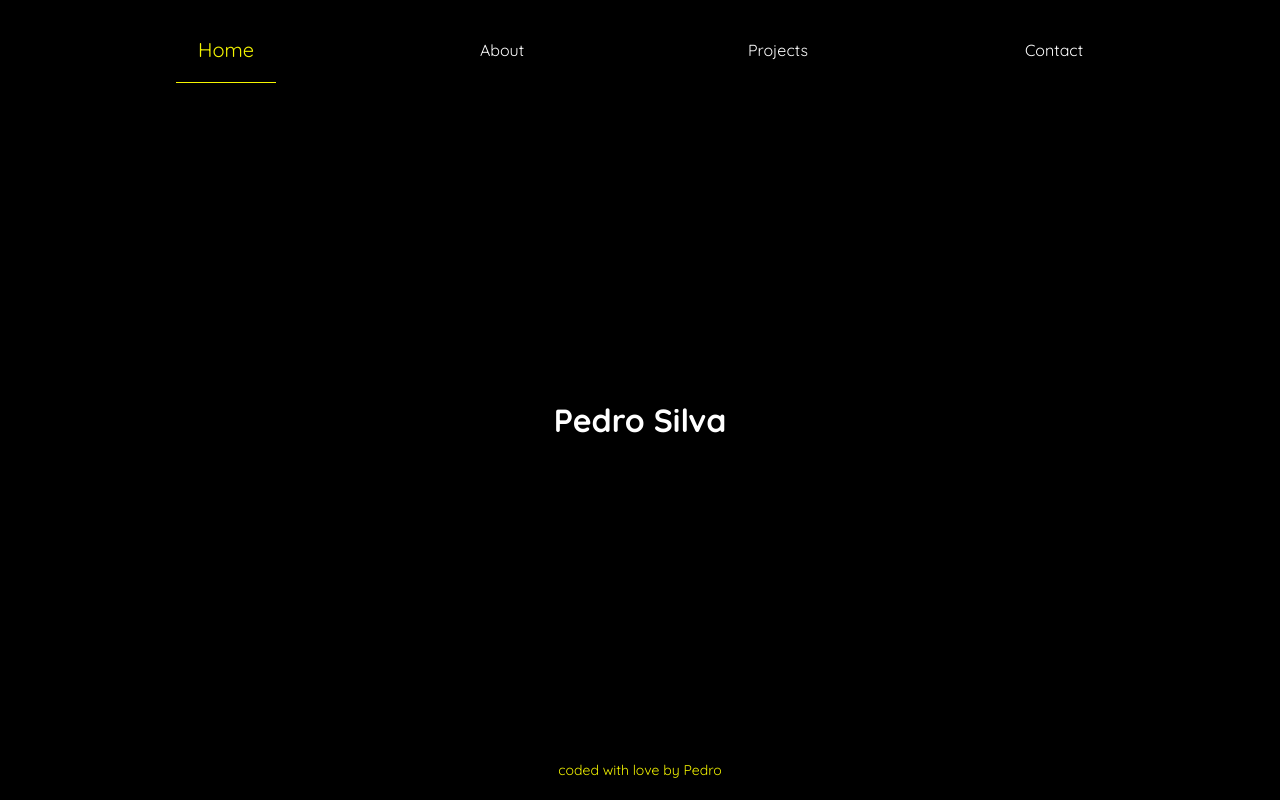
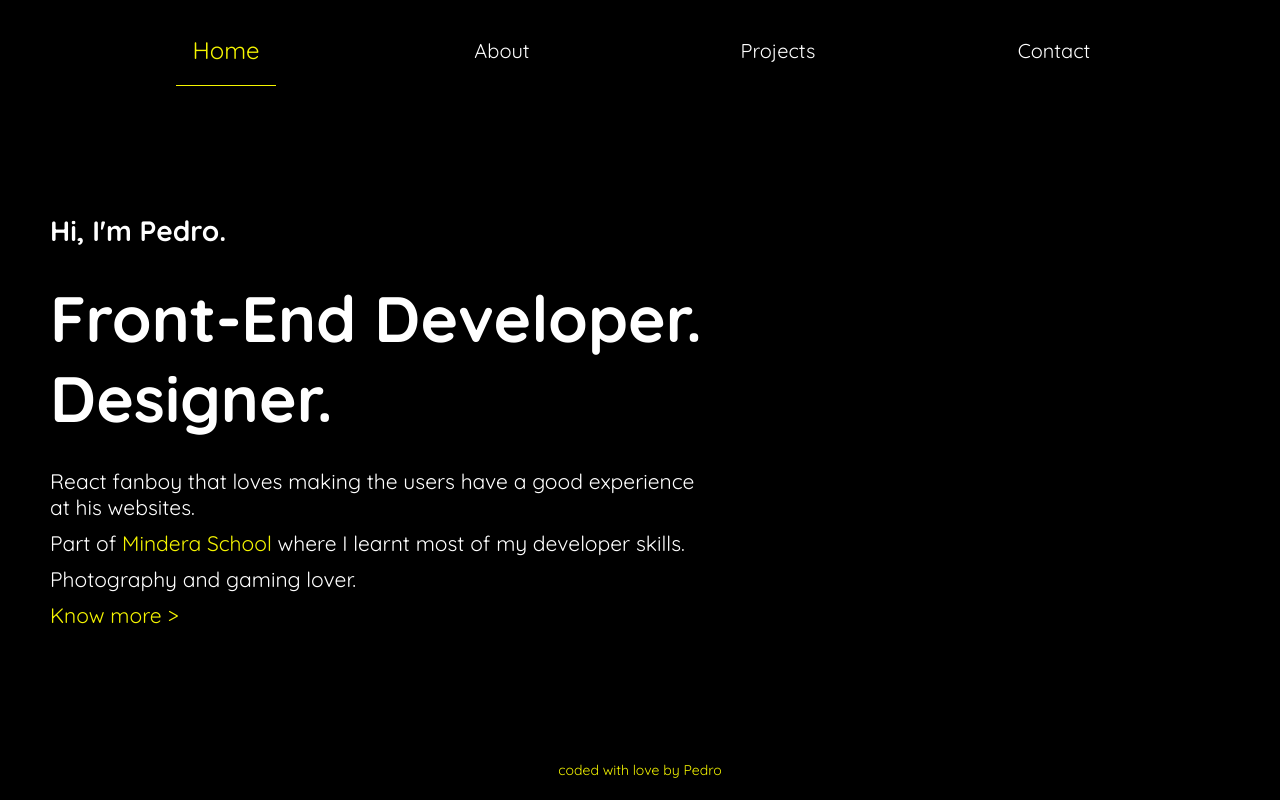
Before and after one commit to pedrosilva410/my-portfolio, a React (Create React App) app: page / in a window 1280 px wide. Built offline with nearby package versions, Linux system fonts and the light colour scheme.

Commit message:
Created Landing Page

```diff
--- a/src/components/Header/styles.css
+++ b/src/components/Header/styles.css
@@ -15,7 +15,7 @@
 
 .nav_item {
   color: #fff;
-  font-size: 16px;
+  font-size: 20px;
   width: 100px;
   text-align: center;
   transition: all .5s ease-in-out;
@@ -26,5 +26,5 @@
   border-bottom: 1px var(--main-color) solid;
   padding: 20px 0;
   cursor: pointer;
-  font-size: 20px;
+  font-size: 24px;
 }
--- a/src/pages/Home/index.js
+++ b/src/pages/Home/index.js
@@ -1,10 +1,20 @@
 import React from "react";
+import {Link} from "react-router-dom";
+
 import "./styles.css";
 
 const Home = () => {
   return (
-    <main>
-      <h1>Pedro Silva</h1>
+    <main className="home__wrapper">
+      <div className="home__main">
+      <h2 className="home__titleName">Hi, I'm Pedro.</h2>
+      <h1 className="home__title">Front-End Developer. Designer.</h1>
+      <p className="home__text">React fanboy that loves making the users have a good experience at his websites.</p>
+      <p className="home__text">Part of <a className="home__link" href="https://school.mindera.com/" target="_blank" rel="noopener noreferrer">Mindera School</a> where I learnt most of my developer skills.</p>
+      <p className="home__text">Photography and gaming lover.</p>
+      <Link to="/about" className="home__link_to_about">Know more &gt;</Link>
+      </div>
+      <div className="home__section_making_space"/>
     </main>
   );
 };
--- a/src/pages/Home/styles.css
+++ b/src/pages/Home/styles.css
@@ -1,3 +1,36 @@
-.home__p{
-    margin-top: 20px;
+.home__wrapper {
+  display: flex;
+  flex-direction: row;
 }
+
+.home__main {
+  width: 50%;
+  margin-left: 50px;
+}
+
+.home__section_making_space {
+  width: 50%;
+}
+
+.home__titleName {
+  font-size: 28px;
+  margin-bottom: 30px;
+  width: 680px;
+}
+
+.home__title {
+  font-size: 64px;
+  margin-bottom: 30px;
+  width: 680px;
+}
+
+.home__text {
+  font-size: 21px;
+  margin-bottom: 10px;
+  width: 650px;
+}
+
+.home__link_to_about, .home__link {
+  font-size: 21px;
+  color: var(--main-color)
+}
```
